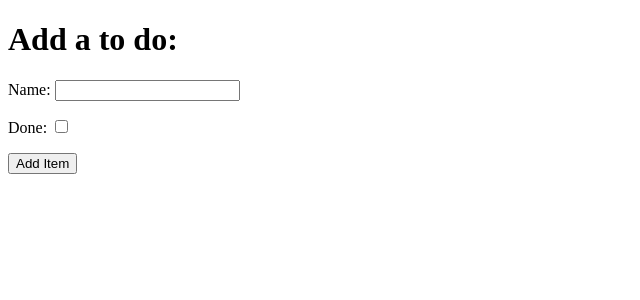
After one commit to stephaniecrocker91/ci-fsf-hello-django-2, a Django app: page /add in a window 1280 px wide. The commit adds this page. Shown: the top 300 px of the page, without its empty margins (0-640 px from the left). Run offline with Django 3.2, Linux system fonts and the light colour scheme.

Commit message:
Start CRUD functionality to update list adding items

```diff
--- a/django_todo/urls.py
+++ b/django_todo/urls.py
@@ -15,9 +15,10 @@ Including another URLconf
 """
 from django.contrib import admin
 from django.urls import path
-from todo.views import get_todo_list
+from todo.views import get_todo_list, add_item
 
 urlpatterns = [
     path('admin/', admin.site.urls),
-    path('', get_todo_list, name='get_todo_list')
+    path('', get_todo_list, name='get_todo_list'),
+    path('add', add_item, name='add'),
 ]
--- a/todo/models.py
+++ b/todo/models.py
@@ -1,6 +1,8 @@
 from django.db import models
 
 # Create your models here.
+
+
 class Item(models.Model):
     name = models.CharField(max_length=50, null=False, blank=False)
     done = models.BooleanField(null=False, blank=False, default=False)
--- /dev/null
+++ b/todo/templates/todo/add_item.html
@@ -0,0 +1,35 @@
+<!DOCTYPE html>
+<html lang="en">
+
+<head>
+    <meta charset="UTF-8">
+    <meta http-equiv="X-UA-Compatible" content="IE=edge">
+    <meta name="viewport" content="width=device-width, initial-scale=1.0">
+    <title>Document</title>
+</head>
+
+<body>
+    <h1>Add a to do:</h1>
+    <form action="add" method="POST">
+        {% csrf_token %}
+        <div>
+            <p>
+                <label for="id_name">Name:</label>
+                <input type="text" id="id_name" name="item_name">
+            </p>
+        </div>
+        <div>
+            <p>
+                <label for="id_done">Done:</label>
+                <input type="checkbox" id="id_done" name="done">
+            </p>
+        </div>
+        <div>
+            <p>
+                <button type="submit">Add Item</button>
+            </p>
+        </div>
+    </form>
+</body>
+
+</html>
--- a/todo/views.py
+++ b/todo/views.py
@@ -1,5 +1,22 @@
-from django.shortcuts import render
+from django.shortcuts import render, redirect
+from .models import Item
+
 
 # Create your views here.
+
+
 def get_todo_list(request):
-    return render(request, 'todo/todo_list.html')
+    items = Item.objects.all()
+    context = {
+        'items': items
+    }
+    return render(request, 'todo/todo_list.html', context)
+
+def add_item(request):
+    if request.method == 'POST':
+        name = request.POST.get('item_name')
+        done = 'done' in request.POST
+        Item.objects.create(name=name, done=done)
+
+        return redirect('get_todo_list')
+    return render(request, 'todo/add_item.html')
```
Also changed, not shown: todo/templates/todo/todo_list.html (+19 -0 lines), db.sqlite3, todo/admin.py (line endings or trailing spaces).
